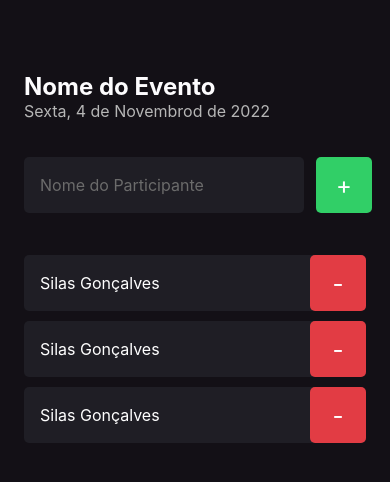
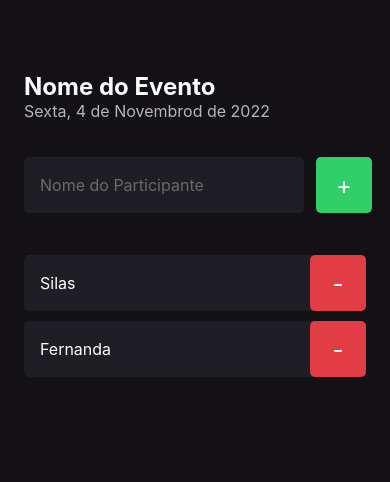
Before and after one commit to silasgon/imhere, a React Native app: screen / in a window 390 px wide. Shown: the top 482 px of the page. Built offline with nearby package versions, Linux system fonts and the light colour scheme.

Commit message:
PAramentizando componentes

```diff
--- a/src/components/Participant/index.tsx
+++ b/src/components/Participant/index.tsx
@@ -2,12 +2,19 @@
 
 import { styles } from "./styles";
 
-export function Participant() {
+type Props = {
+    name: string;
+    onRemove: () => void;
+}
+
+export function Participant({ name, onRemove }: Props) {
 
     return (
         <View style={styles.container}>
-            <Text style={styles.name}>Silas Gonçalves</Text>
-            <TouchableOpacity style={styles.button}>
+            <Text style={styles.name}>
+                {name}
+            </Text>
+            <TouchableOpacity style={styles.button} onPress={onRemove}>
                 <Text style={styles.buttonText}>
                     -
                 </Text>
--- a/src/screems/Home/index.tsx
+++ b/src/screems/Home/index.tsx
@@ -8,6 +8,10 @@
 
   function handleParticipantAdd() {
     console.log("Você clicou no botão de Adicionar!")
+  }
+
+  function handleParticipantRemove(name: string) {
+    console.log(`Você clicou em remover o Participante! ${name}`);
   }
 
   return (
@@ -32,9 +36,10 @@
         </TouchableOpacity>
       </View>
 
-      <Participant/>
-      <Participant/>
-      <Participant/>
+      <Participant name="Silas" onRemove={() => handleParticipantRemove("Silas")} />
+      <Participant name="Fernanda" />
+
+
     </View>
   );
 
```
